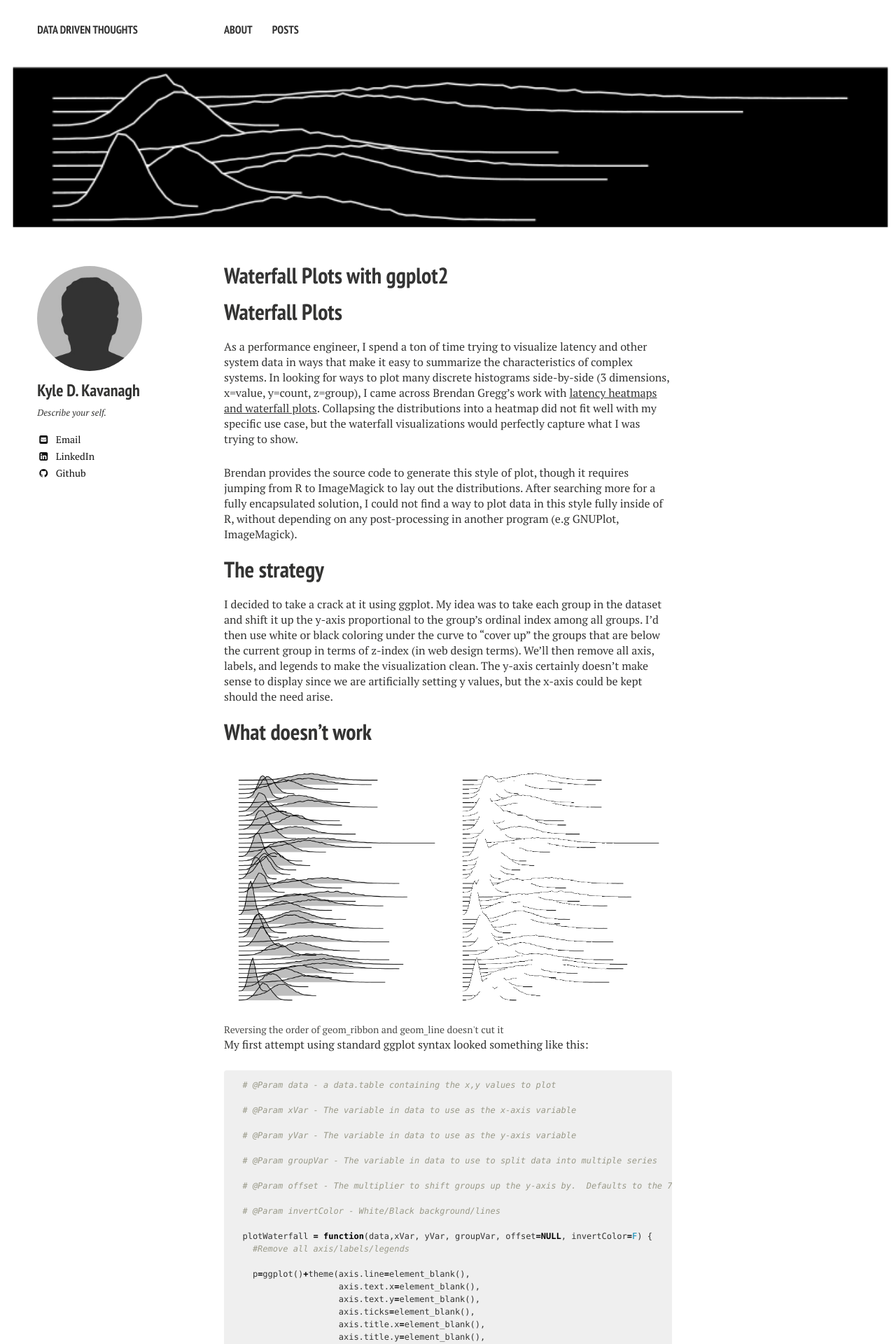
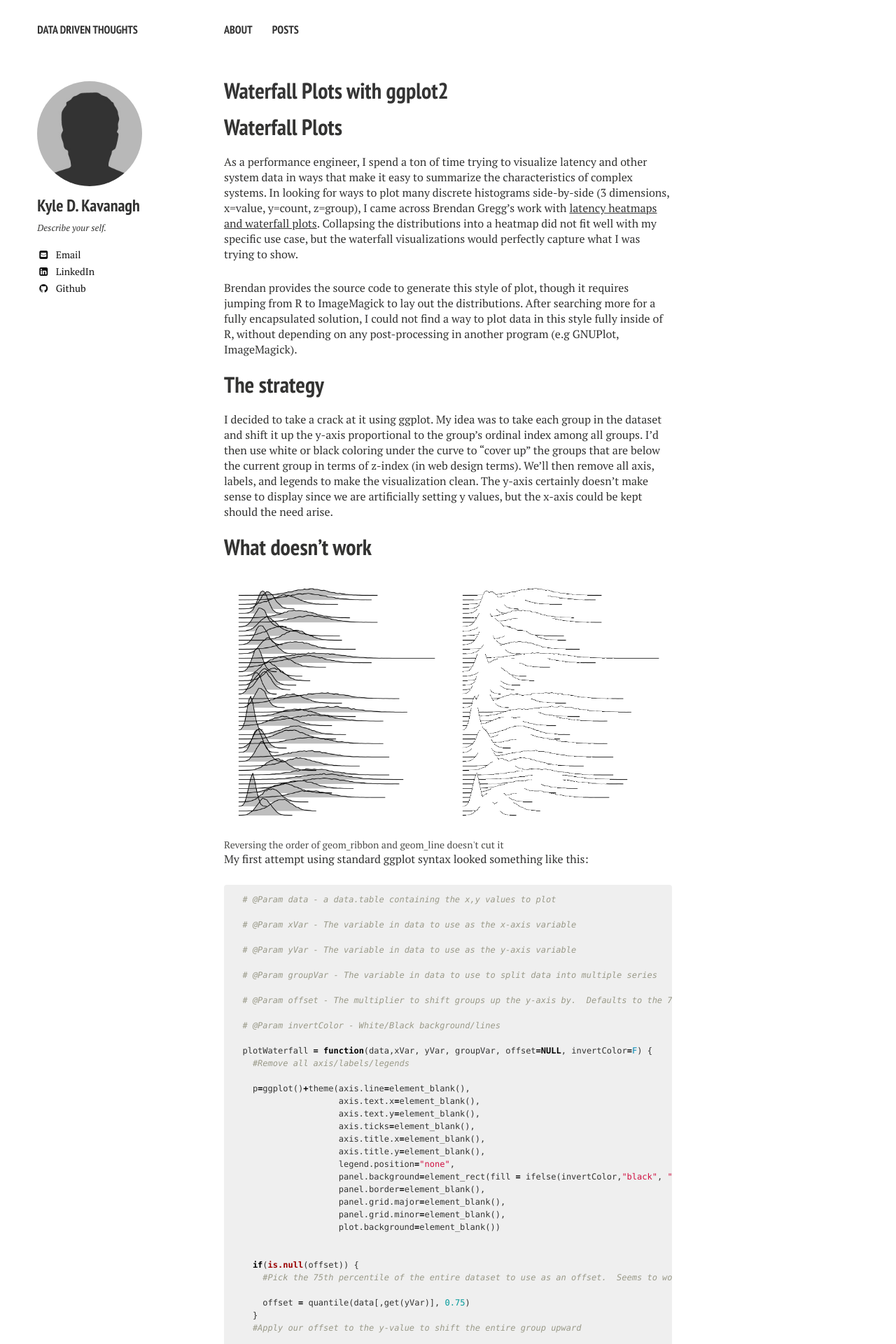
Before and after one commit to kdkavanagh/kdkavanagh, a Jekyll site: the page built from _posts/2016-11-05-waterfall-plots-with-ggplot2.md, in a window 1280 px wide. Shown: the top 1920 px of the page at 70% size. Built offline with Jekyll 4.4.1, drawn with Linux system fonts in a browser that asks for light colours; nearby versions of some CDN libraries; comment, search, counter and statistics services are not loaded.

Commit message:
add banner

```diff
--- a/_posts/2016-11-05-waterfall-plots-with-ggplot2.md
+++ b/_posts/2016-11-05-waterfall-plots-with-ggplot2.md
@@ -5,8 +5,8 @@ excerpt: "Using R and ggplot2 to build 2D visualizations with 3D perspectives"
 modified: 2016-11-05
 tags: [R, visualization, ggplot2, plots]
 comments: true
-image:
-  feature: waterfallWide.png
+header:
+  image: /images/waterfallWide.png
 
 ---
 # Waterfall Plots
```
